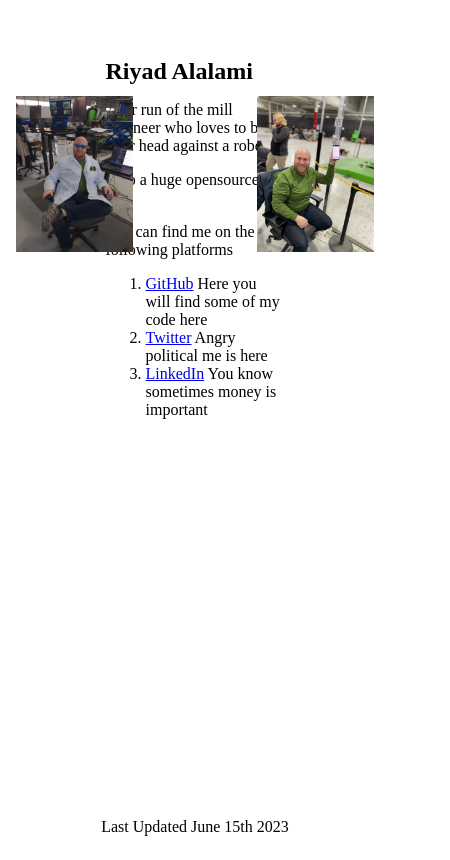
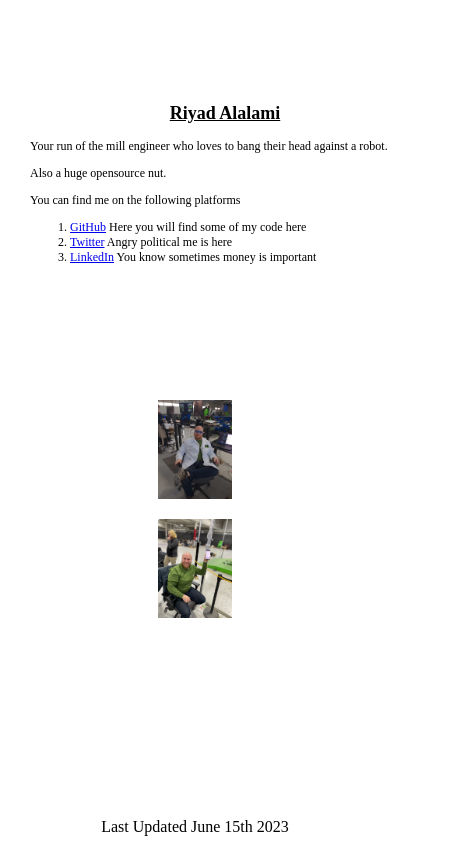
Before and after one commit to riyadh144/personal_website, a plain HTML site: page index.html in a window 390 px wide. Shown: the whole page, 450 px wide, since content can reach past the window. Drawn offline with Linux system fonts and the light colour scheme.

Commit message:
styling stuff

```diff
--- a/index.html
+++ b/index.html
@@ -7,6 +7,7 @@
 </head>
 <body>
 	<div class="wrapper">
+		<div class="textWrapper">
 			<h2>Riyad Alalami</h2>
 			<p>
 			Your run of the mill engineer who loves to bang their head against a robot.
@@ -22,8 +23,11 @@
 			<li><a href="https://twitter.com/Riyadhelalami"> Twitter</a> Angry political me is here</li>
 			<li><a href="https://www.linkedin.com/in/elalamir/"> LinkedIn</a> You know sometimes money is important</li>
 		</div>
+	</div>
+	<div class="picContainer">
+		<img class="pic2" src="/public/pics/IMG_20230306_104144.jpg" width="30%">
 		<img class="pic1" src="/public/pics/IMG_4522.jpg" width="30%">
-	<img class="pic2" src="/public/pics/IMG_20230306_104144.jpg" width="30%">
+	</div>
 	</ol>
 	<p>Last Updated June 15th 2023</p>
 </body>
--- a/public/style.css
+++ b/public/style.css
@@ -12,7 +12,7 @@ body {
 
 @media(prefers-color-scheme: dark) {
 	body {
-		background-image: linear-gradient(rgba(0,0,0,.75), grey);
+		background-color: #5f5f5f;
 		color: #ffffff;
 		font-size: 1.2em;
 	}
@@ -40,7 +40,3 @@ body {
 	height: 100vh;
 	margin-top: 50px;
 }
-
-h2{
-	margin: auto;
-}
--- a/style.css
+++ b/style.css
@@ -14,25 +14,13 @@ body {
 	body {
 		background-image: linear-gradient(rgba(0,0,0,.75), grey);
 		color: #ffffff;
-		font-size: 1.2em;
+		font-size: 1.1rem;
 	}
 	a {
 		color: #050505;
-		font-size: 1.2em;
+		font-size: 1.1rem;
 
 	}
-}
-
-.pic1{
-	position: absolute;
-	right: 1rem;
-	top: 6rem;
-}
-
-.pic2{
-	position: absolute;
-	left: 1rem;
-	top: 6rem;
 }
 
 .wrapper{
@@ -41,6 +29,44 @@ body {
 	margin-top: 50px;
 }
 
+.textWrapper{
+	padding: 30px;
+}
+
 h2{
-	margin: auto;
+	text-align: center;
+	text-decoration: underline;
 }
+
+.picContainer{
+	position: absolute;
+	width: 95vw;
+	display: flex;
+	flex-direction: row;
+	justify-content: space-between;
+}
+
+@media (max-width: 500px) {
+	.picContainer{
+		display: flex;
+		justify-content: center;
+		align-items: center;
+		flex-direction: column;
+		top: 400px;
+	}
+	.textWrapper{
+		position: absolute;
+		left: 0;
+		font-size: 12px;
+		width: 100vw;
+	}
+	.pic1{
+
+		width: 20%;
+	}
+
+	.pic2{
+		margin-bottom: 20px;
+		width: 20%;
+	}
+}
```
Lines whose indentation alone changed are shown as unchanged.
